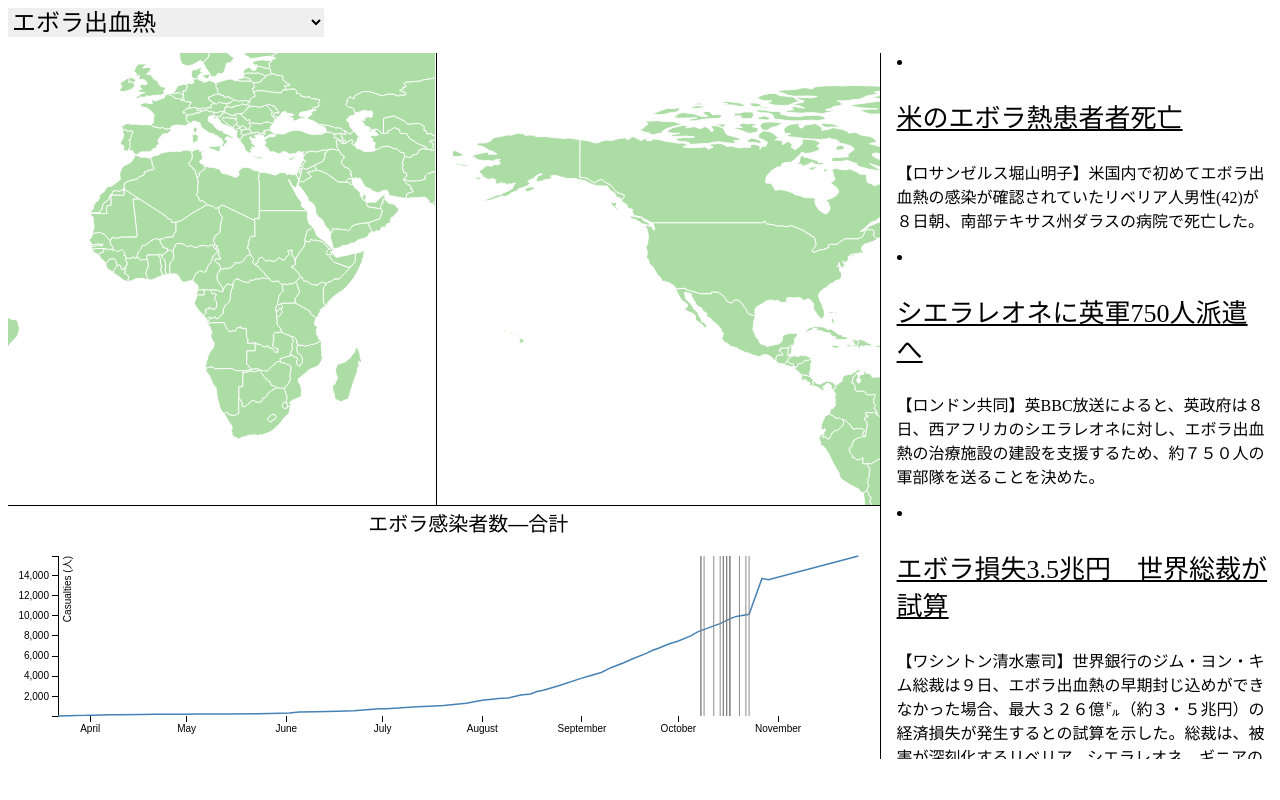
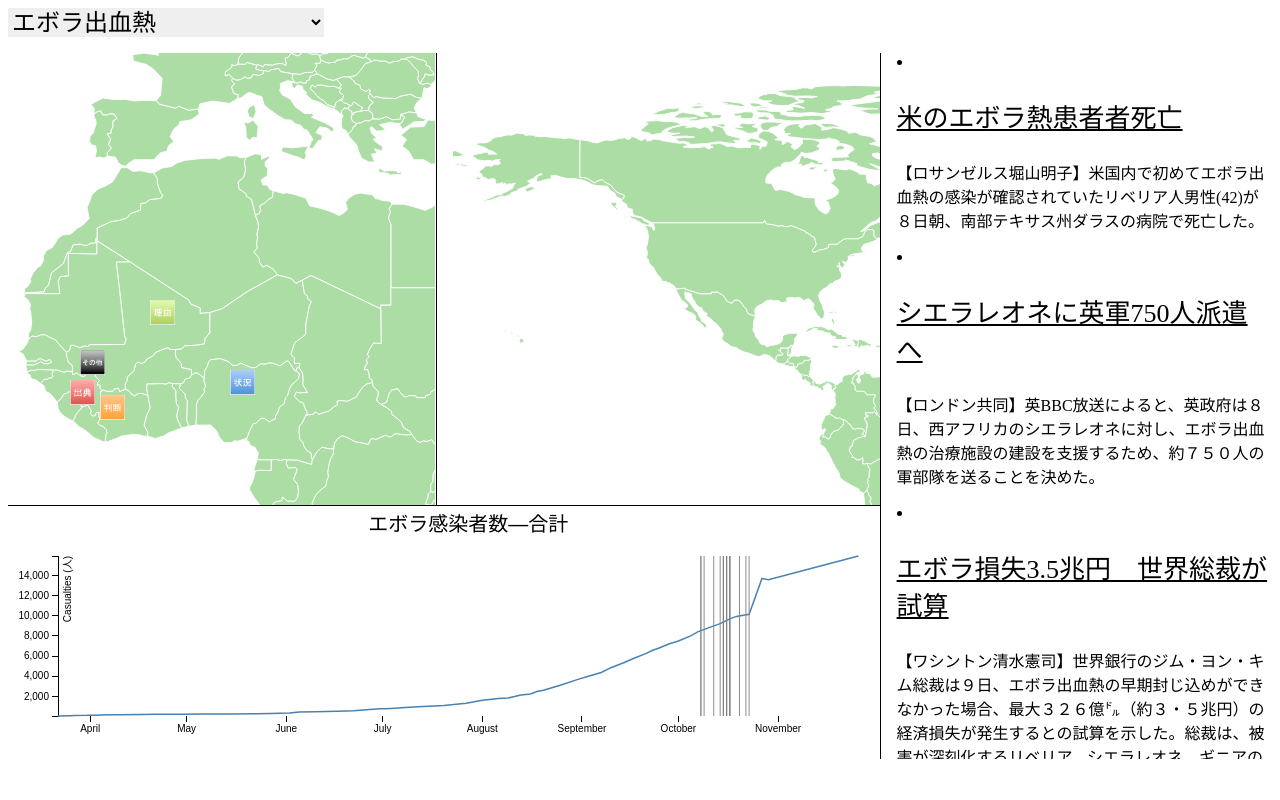
Before and after one commit to ShunNaito/Elucignage2.0, a plain HTML site: page index.html in a window 1280 px wide. Drawn offline with Linux system fonts and the light colour scheme.

Commit message:
Add annotationon the map

```diff
--- a/index.html
+++ b/index.html
@@ -27,6 +27,21 @@
       <div id= "leftPanel">
         <div id="mapPane">
           <div id="mapLeftPane">
+              <div style="position:absolute; top:380px; left:70px; z-index: 1;">
+              <img src="/images/src.png" width="25" height="25">
+            </div>
+            <div style="position:absolute; top:395px; left:100px; z-index: 1;">
+              <img src="/images/evl.png" width="25" height="25">
+            </div>
+            <div style="position:absolute; top:300px; left:150px; z-index: 1;">
+              <img src="/images/rsn.png" width="25" height="25">
+            </div>
+            <div style="position:absolute; top:350px; left:80px; z-index: 1;">
+              <img src="/images/oth.png" width="25" height="25">
+            </div>
+            <div style="position:absolute; top:370px; left:230px; z-index: 1;">
+              <img src="/images/sit.png" width="25" height="25">
+            </div>
             <div id="africa"></div>
           </div>
           <div id="mapRightPane">
--- a/js/map.js
+++ b/js/map.js
@@ -20,7 +20,7 @@ map.createDatamap = function(id, type) {
 	// type（地域）から生成する地図の中心座標を設定
     var setProjection;
     if (type == "africa") {
-		setProjection = buildSetProjection([20, 5], [4.4, 0], 230);
+		setProjection = buildSetProjection([10, 23], [4.4, 0], 500);
     }else if (type == "usa") {
 		setProjection = buildSetProjection([-115, 35], [4.4, 0], 230);
     }
```
Also changed, not shown: images/evl.png (added), images/judgment.png (added), images/oth.png (added), images/other.png (added), images/reason.png (added), images/rsn.png (added), images/sit.png (added), images/situation.png (added), images/source.png (added), images/src.png (added).
